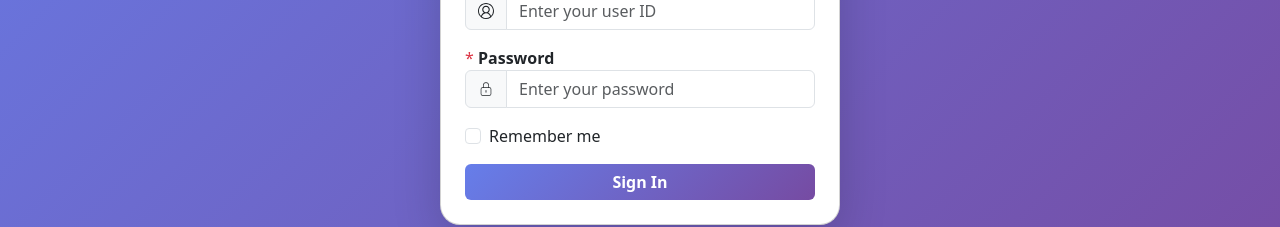
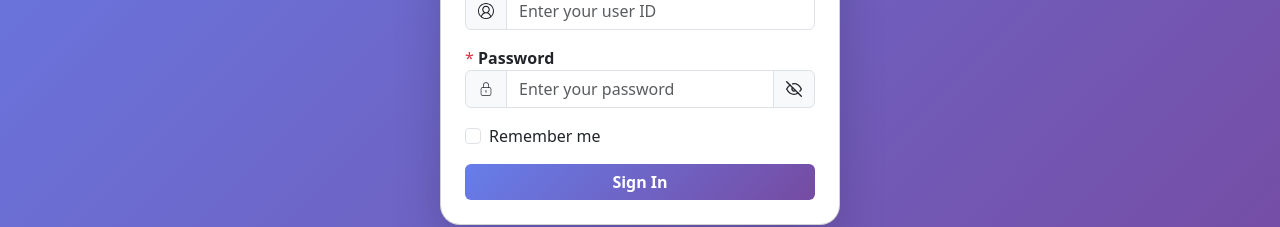
Before and after one commit to Maxswelll/react-app-clone, a Next.js app: page /login in a window 1280 px wide. Shown: the part 442-669 px from the top of the page. Built offline with nearby package versions, Linux system fonts and the light colour scheme.

Commit message:
git add .

```diff
--- a/package.json
+++ b/package.json
@@ -15,7 +15,8 @@
     "react": "19.1.0",
     "react-bootstrap": "^2.10.10",
     "react-dom": "19.1.0",
-    "react-icons": "^5.5.0"
+    "react-icons": "^5.5.0",
+    "react-toastify": "^11.0.5"
   },
   "devDependencies": {
     "@eslint/eslintrc": "^3",
--- a/src/app/login/page.jsx
+++ b/src/app/login/page.jsx
@@ -1,27 +1,39 @@
 "use client";
-import { useState } from "react";
+import { useState, useEffect } from "react";
 import "bootstrap/dist/css/bootstrap.min.css";
 import { VscAccount } from "react-icons/vsc";
 import { CiLock } from "react-icons/ci";
+import { ToastContainer, toast } from "react-toastify";
+import "react-toastify/dist/ReactToastify.css";
+import { FiEye } from "react-icons/fi";
+import { FiEyeOff } from "react-icons/fi";
 
 
 export default function LoginPage() {
   const [userId, setUserId] = useState("");
   const [password, setPassword] = useState("");
-  const [alert, setAlert] = useState(null); //  for showing alerts
+  const[showPassword,setShowPassword]=useState(false);
+
+  //  Show toast when redirected from logout
+  useEffect(() => {
+    if (typeof window !== "undefined") {
+      const params = new URLSearchParams(window.location.search);
+      if (params.get("logout") ==="success") {
+        toast.success("Logged out successfully!", { position: "top-center" });
+      }
+    }
+  }, []);
 
   const handleLogin = (e) => {
     e.preventDefault();
 
     if (userId === "Admin" && password === "12345") {
-      //  Successful login
-      setAlert({ type: "success", message: "Login successful!" });
+      toast.success("Login successful!", { position: "top-center" });
       setTimeout(() => {
-        window.location.href = "/Main-page"; // redirect after success
+        window.location.href = "/Main-page";
       }, 1500);
     } else {
-      //  Failed login
-      setAlert({ type: "danger", message: "Invalid User ID or Password!" });
+      toast.error("Invalid User ID or Password!", { position: "top-center" });
     }
   };
 
@@ -30,15 +42,9 @@ export default function LoginPage() {
       className="d-flex justify-content-center align-items-center vh-100"
       style={{
         background: "linear-gradient(135deg, #667eea, #764ba2)",
-        position: "relative",
-        overflow: "hidden",
       }}
     >
-      {/* Card */}
-      <div
-        className="card shadow-lg p-4"
-        style={{ width: "400px", borderRadius: "20px", zIndex: 10 }}
-      >
+      <div className="card shadow-lg p-4" style={{ width: "400px", borderRadius: "20px" }}>
         {/* Logo */}
         <div className="text-center mb-4">
           <img
@@ -52,8 +58,6 @@ export default function LoginPage() {
               background: "linear-gradient(135deg, #667eea, #764ba2)",
               WebkitBackgroundClip: "text",
               WebkitTextFillColor: "transparent",
-              backgroundClip: "text",
-              color: "transparent",
             }}
             className="mt-3 fw-bold"
           >
@@ -62,16 +66,8 @@ export default function LoginPage() {
           <p className="text-muted">Sign in to your account</p>
         </div>
 
-        {/*  Alert Message */}
-        {alert && (
-          <div className={`alert alert-${alert.type} text-center`} role="alert">
-            {alert.message}
-          </div>
-        )}
-
         {/* Form */}
         <form onSubmit={handleLogin}>
-          {/* User ID */}
           <div className="mb-3">
             <label htmlFor="userId" className="text-danger">
               * <span className="form-label fw-semibold text-dark">User ID</span>
@@ -92,7 +88,6 @@ export default function LoginPage() {
             </div>
           </div>
 
-          {/* Password */}
           <div className="mb-3">
             <label htmlFor="password" className="text-danger">
               * <span className="form-label fw-semibold text-dark">Password</span>
@@ -102,7 +97,7 @@ export default function LoginPage() {
                 <CiLock />
               </span>
               <input
-                type="password"
+                type={showPassword ? "text":"password"}
                 id="password"
                 className="form-control"
                 placeholder="Enter your password"
@@ -110,10 +105,16 @@ export default function LoginPage() {
                 onChange={(e) => setPassword(e.target.value)}
                 required
               />
+              <span
+              className="input-group-text bg-light"
+                style={{cursor: "poniter"}}
+                onClick={() =>setShowPassword(!showPassword)}
+                >
+                  {showPassword? <FiEye/>:<FiEyeOff />}
+              </span>
             </div>
           </div>
 
-          {/* Remember me */}
           <div className="mb-3 form-check">
             <input type="checkbox" className="form-check-input" id="rememberMe" />
             <label className="form-check-label" htmlFor="rememberMe">
@@ -121,19 +122,21 @@ export default function LoginPage() {
             </label>
           </div>
 
-          {/* Sign In button */}
           <button
             type="submit"
-          className="btn btn-primary w-100 fw-semibold"
+            className="btn btn-primary w-100 fw-semibold"
             style={{
               background: "linear-gradient(135deg, #667eea, #764ba2)",
               border: "none",
             }}
           >
             Sign In
-          </button>
+            </button>
         </form>
       </div>
+
+      {/*  Toast container */}
+      <ToastContainer />
     </div>
   );
 }
--- a/src/pages/Main-page/components/Button.js
+++ b/src/pages/Main-page/components/Button.js
@@ -6,7 +6,7 @@ export default function Log() {
 
   const handleLogout = () => {
     // Redirect with query param
-    router.push("/login?logout==success");
+    router.push("/login?logout=success");
   };
 
   return (
```
Also changed, not shown: 1 other file (tests, documents, lock files or other folders).
